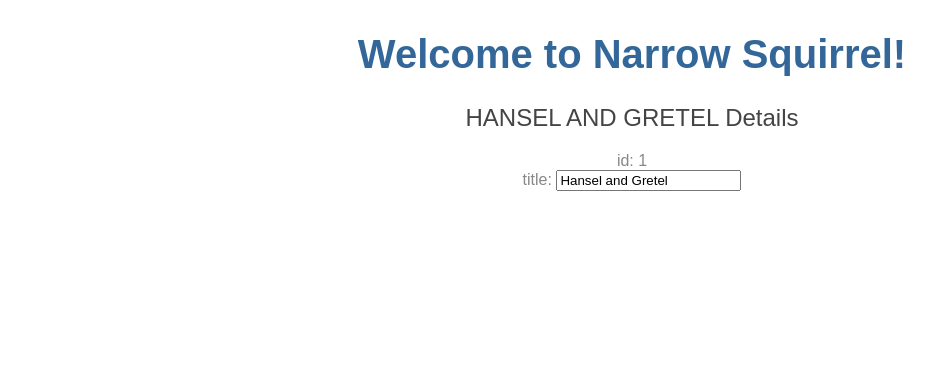
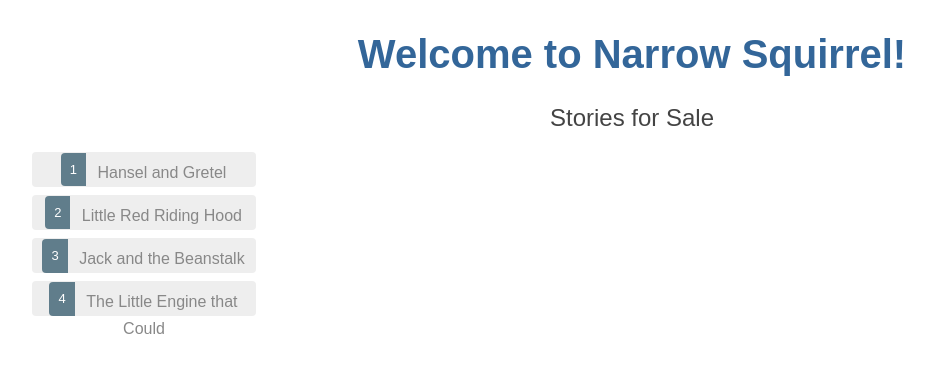
Before and after one commit to Xavier-J-Ortiz/narrowsquirrel-angular, an Angular app: page /books in a window 1280 px wide. Shown: the top 372 px of the page, without its empty margins (8-942 px from the left). Built offline with nearby package versions, Linux system fonts and the light colour scheme.

Commit message:
Added a list of books, and modified some things within the app. Might need to style this at some point.

```diff
--- a/src/app/books/books.component.css
+++ b/src/app/books/books.component.css
@@ -0,0 +1,47 @@
+.selected {
+  background-color: #CFD8DC !important;
+  color: white;
+}
+.books {
+  margin: 0 0 2em 0;
+  list-style-type: none;
+  padding: 0;
+  width: 15em;
+}
+.books li {
+  cursor: pointer;
+  position: relative;
+  left: 0;
+  background-color: #EEE;
+  margin: .5em;
+  padding: .3em 0;
+  height: 1.6em;
+  border-radius: 4px;
+}
+.books li.selected:hover {
+  background-color: #BBD8DC !important;
+  color: white;
+}
+.books li:hover {
+  color: #607D8B;
+  background-color: #DDD;
+  left: .1em;
+}
+.books .text {
+  position: relative;
+  top: -3px;
+}
+.books .badge {
+  display: inline-block;
+  font-size: small;
+  color: white;
+  padding: 0.8em 0.7em 0 0.7em;
+  background-color: #607D8B;
+  line-height: 1em;
+  position: relative;
+  left: -1px;
+  top: -4px;
+  height: 1.8em;
+  margin-right: .8em;
+  border-radius: 4px 0 0 4px;
+}
--- a/src/app/books/books.component.html
+++ b/src/app/books/books.component.html
@@ -1,7 +1,15 @@
-<h2>{{book.title | uppercase}} Details</h2>
-<div><span>id: {{book.id}}</span></div>
-<div>
-  <label> title:
-    <input [(ngModel)]="book.title" placeholder="title">
-  </label>
+<div *ngIf="selectedBook">
+  <h2>{{ selectedBook.title | uppercase}} Details</h2>
+  <div><span>id: {{selectedBook.id}}</span></div>
+  <div>
+    <label> title:
+      <input [(ngModel)]="selectedBook.title" placeholder="title">
+    </label>
+  </div>
 </div>
+<h2>Stories for Sale</h2>
+<ul class="books">
+  <li *ngFor="let book of books" (click)="onSelect(book)">
+    <span class="badge">{{book.id}}</span>{{book.title}}
+  </li>
+</ul>
--- a/src/app/books/books.component.ts
+++ b/src/app/books/books.component.ts
@@ -1,5 +1,6 @@
 import { Component, OnInit } from '@angular/core';
 import {Book} from '../book';
+import {BOOKS} from '../mock-books';
 
 @Component({
   selector: 'app-books',
@@ -8,10 +9,18 @@ import {Book} from '../book';
 })
 export class BooksComponent implements OnInit {
 
+  books = BOOKS
+
   book: Book = {
     id: 1,
     title: 'Hansel and Gretel'
   };
+
+  selectedBook: Book;
+
+  onSelect(book: Book): void {
+    this.selectedBook = book;
+  }
 
   constructor() { }
 
--- /dev/null
+++ b/src/app/mock-books.ts
@@ -0,0 +1,8 @@
+import {Book} from './book';
+
+export let BOOKS: Book[] = [
+  {id: 1, title: 'Hansel and Gretel'},
+  {id: 2, title: 'Little Red Riding Hood'},
+  {id: 3, title: 'Jack and the Beanstalk'},
+  {id: 4, title: 'The Little Engine that Could'}
+];
```
Also changed, not shown: src/app/app.component.css (line endings or trailing spaces).
